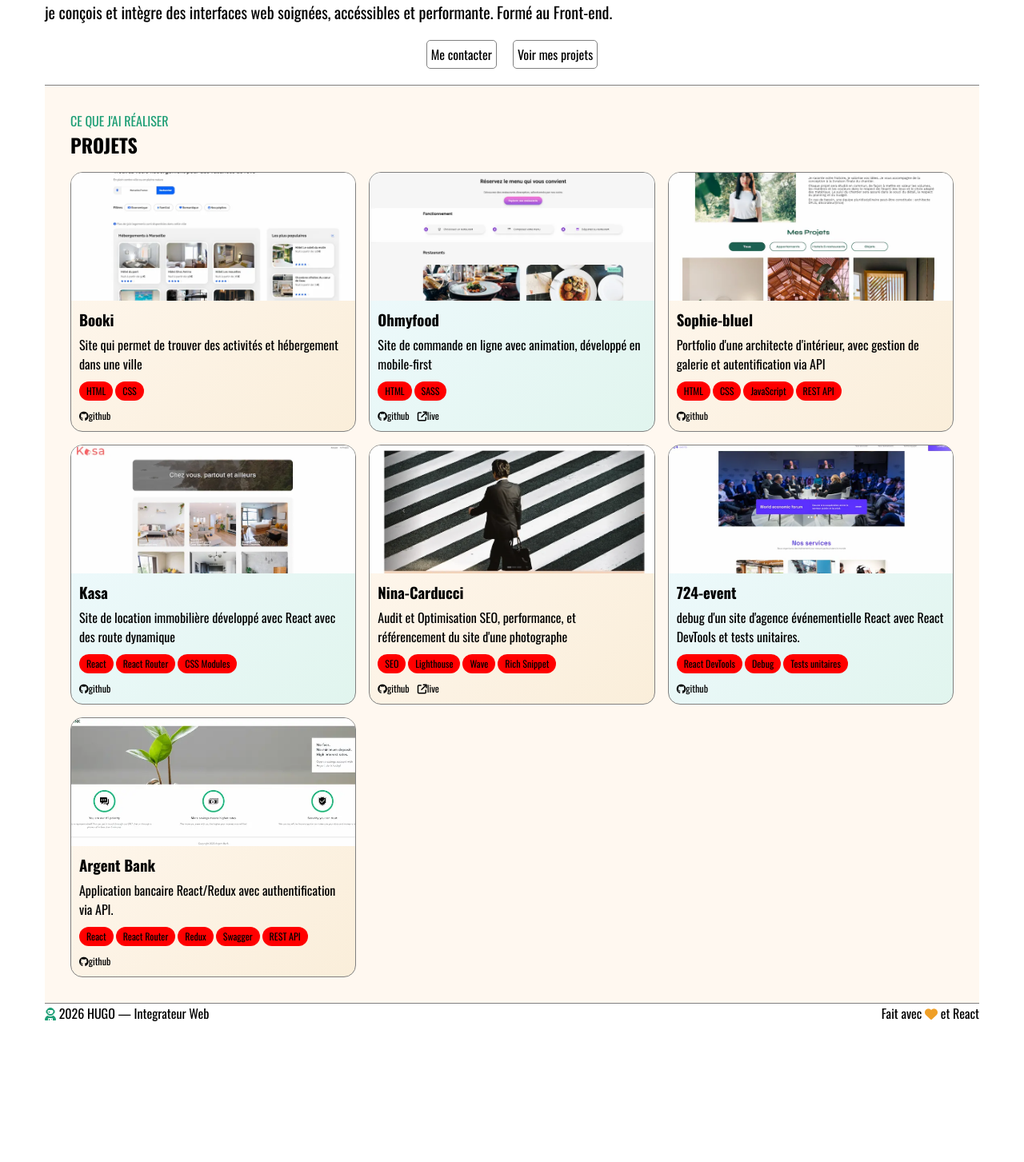
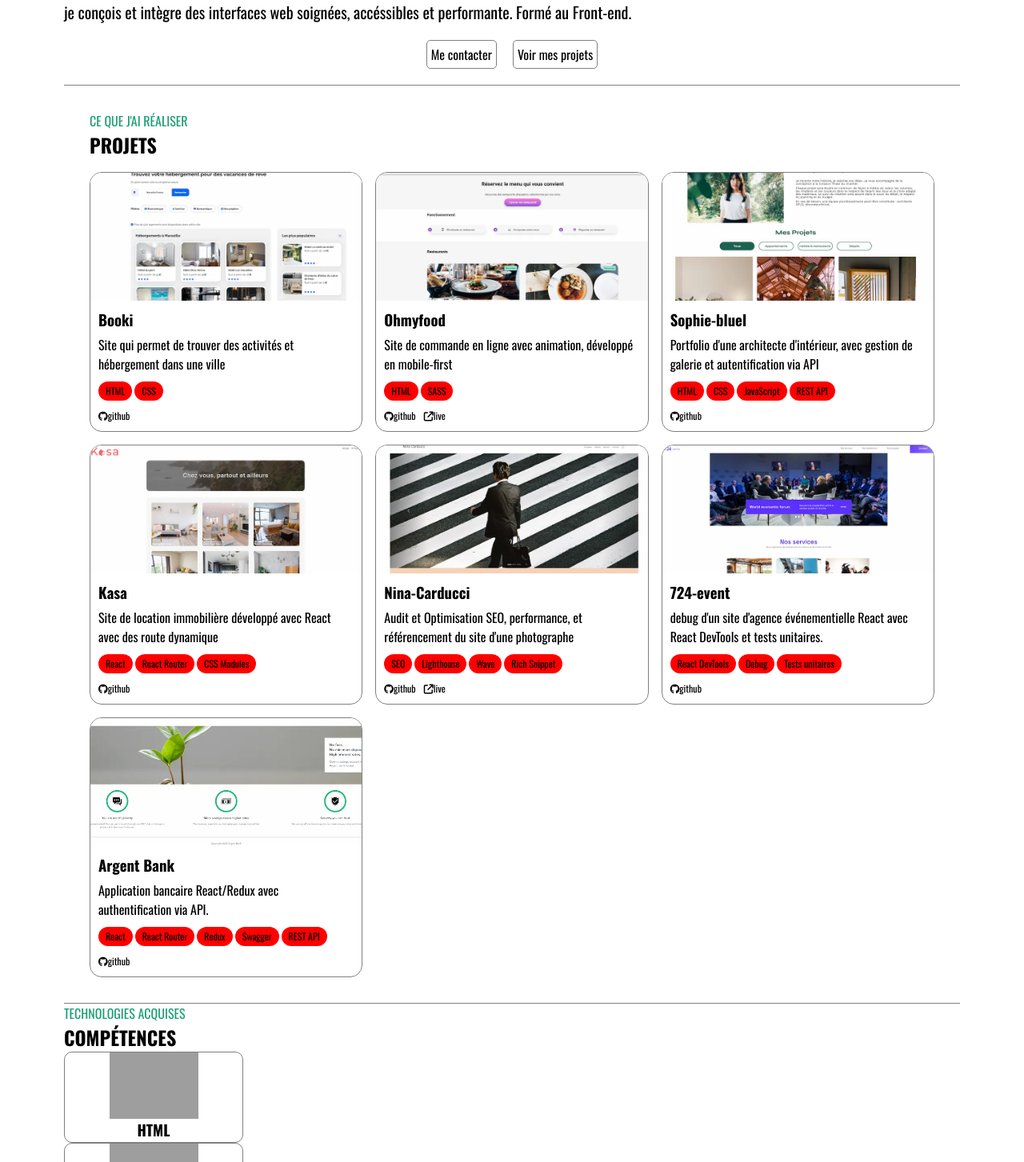
Before and after one commit to donhug/FEREY-HUGO, a React (Vite) app in the folder FEREY-HUGO/: page / in a window 1280 px wide. Shown: the part 197-1650 px from the top of the page at 80% size. Before the commit the page ends 1476 px from the top, so only its background shows below. Built offline with nearby package versions, Linux system fonts and the light colour scheme; grey boxes are pictures that could not be loaded.

Commit message:
feat: création de la section compétences

```diff
--- a/FEREY-HUGO/src/App.css
+++ b/FEREY-HUGO/src/App.css
@@ -1,5 +1,6 @@
 .wrapper-app{
     max-width: 1200px;
+    width: 90%;
     margin: 0 auto;
     padding: 0 16px;
 }
--- a/FEREY-HUGO/src/components/Card/card.css
+++ b/FEREY-HUGO/src/components/Card/card.css
@@ -3,12 +3,6 @@
     width: 100%;
     border-radius:15px;
     overflow:hidden;
-}
-.pair{
-    background:linear-gradient(135deg, #FFF8F0, #FAEEDA);
-}
-.impair{
-    background:linear-gradient(135deg, #F0FAFF, #E1F5EE);
 }
 .card-img{
     display:flex;
--- a/FEREY-HUGO/src/components/Card/card.jsx
+++ b/FEREY-HUGO/src/components/Card/card.jsx
@@ -2,7 +2,7 @@ import './card.css'
 
 function Card(props) {
     return (
-        <div className={`card ${props.className}`}>
+        <div className="card">
             <div className="card-img">
                 <img src={props.img} alt=""/>
             </div>
--- a/FEREY-HUGO/src/components/Competence/competence.css
+++ b/FEREY-HUGO/src/components/Competence/competence.css
@@ -0,0 +1,11 @@
+.competence{
+    display: flex;
+    flex-direction: column;
+    width: 20%;
+    border:1px solid grey;
+    border-radius: 10px;
+    align-items: center;
+}
+.competence-img{
+    width: 50%;
+}
--- a/FEREY-HUGO/src/components/Competence/competence.jsx
+++ b/FEREY-HUGO/src/components/Competence/competence.jsx
@@ -1 +1,18 @@
 import './competence.css'
+
+function Competence(props) {
+    return (
+        <div className="competence">
+            <div className="competence-img">
+                <img src={props.icon} alt=""/>
+            </div>
+            <div className="competence-title">
+                <h3>
+                    {props.label}
+                </h3>
+            </div>
+
+        </div>
+    )
+}
+export default Competence
--- a/FEREY-HUGO/src/data/technologie.json
+++ b/FEREY-HUGO/src/data/technologie.json
@@ -37,6 +37,6 @@
   {
     "id": "swagger",
     "label": "Swagger",
-    "icon": ""
+    "icon": "https://cdn.jsdelivr.net/gh/homarr-labs/dashboard-icons/svg/swagger.svg"
   }
 ]
--- a/FEREY-HUGO/src/pages/Accueil/Accueil.css
+++ b/FEREY-HUGO/src/pages/Accueil/Accueil.css
@@ -5,14 +5,13 @@ section{
     display: grid;
     grid-template-columns: 1fr;
     gap: 1rem;
-    background: #FFF8F0;
     padding: 2rem;
 }
 
-.content-title{
+.content-title, .technos-title{
     text-transform: uppercase;
 }
-.content-title p{
+.content-title p, .technos-title p{
     color: #1D9E75;
 }
 
--- a/FEREY-HUGO/src/pages/Accueil/Accueil.jsx
+++ b/FEREY-HUGO/src/pages/Accueil/Accueil.jsx
@@ -1,7 +1,9 @@
 import './Accueil.css'
 import projets from '../../data/projet.json'
+import technos from '../../data/technologie.json'
 import Hero from "../../components/Hero/hero.jsx";
 import Card from "../../components/Card/card.jsx";
+import Competence from "../../components/Competence/competence.jsx";
 
 function Accueil() {
     return (
@@ -15,10 +17,9 @@ function Accueil() {
                     <p>ce que j'ai réaliser</p>
                     <h2>PROJETS</h2>
                 </div>
-                {projets.map((projet, index) => (
+                {projets.map((projet) => (
                     <Card
                         key={projet.id}
-                        className={index % 2 === 0 ? 'pair' : 'impair'}
                         img={projet.thumbnail}
                         title={projet.title}
                         description={projet.description.short}
@@ -28,6 +29,19 @@ function Accueil() {
                     />
                 ))}
             </section>
+            <section className="technos">
+                <div className="technos-title">
+                    <p>technologies acquises</p>
+                    <h2>Compétences</h2>
+                </div>
+                {technos.map((technos) => (
+                    <Competence
+                        key={technos.id}
+                        label={technos.label}
+                        icon={technos.icon}
+                    />
+                ))}
+            </section>
         </>
     )
 }
```
